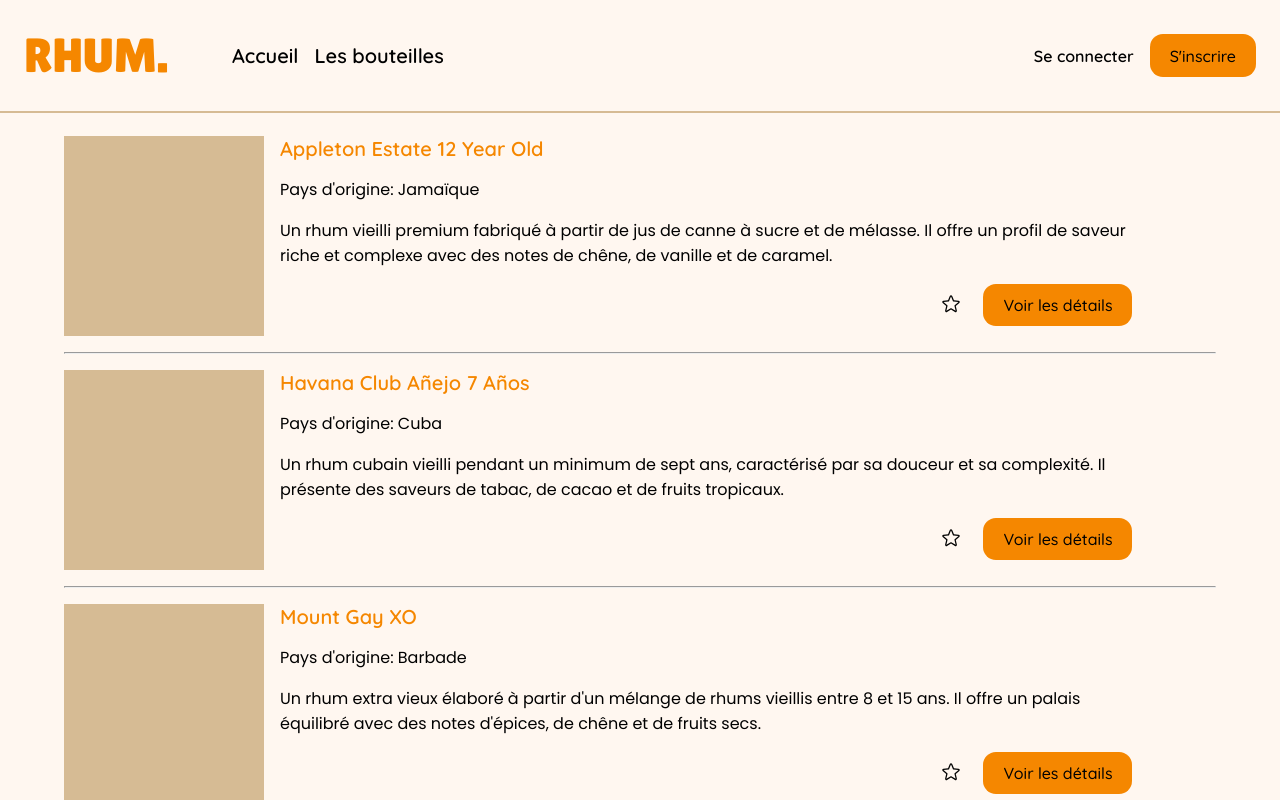
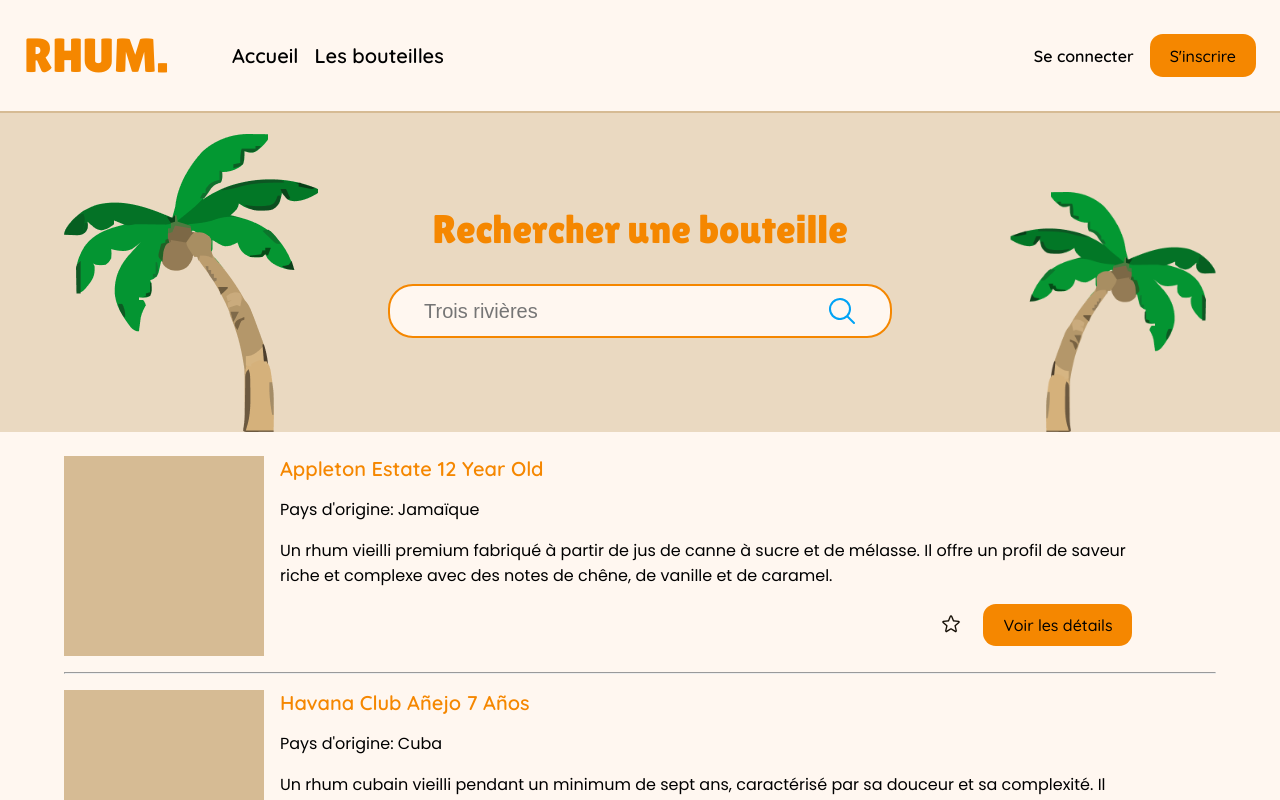
Before and after one commit to LoiseauB/rhum., a React (Vite) app: page /bottles in a window 1280 px wide. Shown: the top 800 px of the page. Built offline with nearby package versions, Linux system fonts and the light colour scheme.

Commit message:
feat: search bar

```diff
--- a/src/pages/Bottles/BottleCard.tsx
+++ b/src/pages/Bottles/BottleCard.tsx
@@ -21,7 +21,7 @@
       <p>{description}</p>
       <div className="flex w-full justify-end gap-2">
         <button>
-          <Star size={20} />
+          <Star size={20} className="favorite" />
         </button>
         <Button asNavLink href={'/bottle/' + index}>
           Voir les détails
--- /dev/null
+++ b/src/pages/Bottles/SearchBar.tsx
@@ -0,0 +1,31 @@
+import { useContext } from 'react';
+import { MagnifyingGlass } from '@phosphor-icons/react';
+
+import { SearchContext } from '.';
+
+import palmTreeUrl from '../../assets/images/tall-palmtree.png';
+
+const SearchBar = () => {
+  const setSearch = useContext(SearchContext);
+  return (
+    <section className="relative overflow-hidden h-hero p-10 bg-secondary-50 m-no-x-main flex justify-center items-center">
+      <img src={palmTreeUrl} alt="palm tree" className="palm" />
+      <img src={palmTreeUrl} alt="palm tree" className="search-palm" />
+      <search className="search-size">
+        <p className="text-primary text-title text-xl text-center m-b-4">
+          Rechercher une bouteille
+        </p>
+        <form className="flex justify-between items-center bg-white size-full rounded-lg search-border px-4">
+          <input
+            type="text"
+            placeholder="Trois rivières"
+            className="search-input text-lg"
+            onChange={e => setSearch(e.target.value)}
+          />
+          <MagnifyingGlass size={32} className="search-icon" />
+        </form>
+      </search>
+    </section>
+  );
+};
+export default SearchBar;
--- a/src/pages/Bottles/index.tsx
+++ b/src/pages/Bottles/index.tsx
@@ -1,12 +1,23 @@
+import { createContext, Dispatch, SetStateAction, useState } from 'react';
+
 import { rumBottles } from '../../config/bottles';
 
 import BottleCard from './BottleCard';
-
+import SearchBar from './SearchBar';
+export const SearchContext = createContext<Dispatch<SetStateAction<string>>>(
+  () => {},
+);
 const Bottles = () => {
+  const [search, setSearch] = useState('');
   return (
+    <>
+      <SearchContext.Provider value={setSearch}>
+        <SearchBar />
         <section className="py-3">
           <ul className="flex flex-col gap-2">
-        {rumBottles.map(({ name, country, description }, index) => (
+            {rumBottles
+              .filter(({ name }) => name.includes(search))
+              .map(({ name, country, description }, index) => (
                 <>
                   <li key={index}>
                     <BottleCard
@@ -21,6 +32,8 @@
               ))}
           </ul>
         </section>
+      </SearchContext.Provider>
+    </>
   );
 };
 
--- a/src/pages/Home/HomeHero.tsx
+++ b/src/pages/Home/HomeHero.tsx
@@ -12,7 +12,7 @@
           <h1 className="text-title text-primary">RHUM.</h1>
           <p className="text-accent font-nav text-xl">Le site des passionnés</p>
         </div>
-        <Button asNavLink isBig>
+        <Button asNavLink href="/bottles" isBig>
           Voir les bouteilles
         </Button>
       </div>
--- a/src/sass/bottles/bottleCard.sass
+++ b/src/sass/bottles/bottleCard.sass
@@ -7,3 +7,13 @@
       width: 100%
       @include responsive($md)
         width: 74%
+
+.favorite
+  fill: $text
+  stroke: $text
+  &:hover
+    fill: $text
+  &:active
+    fill: $accent
+    stroke: $accent
+    scale: 1.3
--- /dev/null
+++ b/src/sass/bottles/searchBar.sass
@@ -0,0 +1,24 @@
+.search
+  &-border
+    border: 2px solid $primary
+  &-size
+    height: fit-content
+    @include responsive($md)
+      width: 45%
+  &-icon
+    fill: $accent
+  &-input
+    height: 50px
+    @include responsive($md)
+      width: 90%
+  &-palm
+    transform: scaleX(-1)
+    position: absolute
+    width: auto
+    max-height: 15rem
+    @media (max-width: $md)
+      left: -4rem
+      bottom: -2rem
+    @include responsive($md)
+      right: 5vw
+      bottom: 0
--- a/src/sass/home/home.sass
+++ b/src/sass/home/home.sass
@@ -3,6 +3,9 @@
     min-height: 60vh
     @include responsive($md)
       min-height: 40vh
+.w
+  &-home-text
+    width: 266px
 
 .icon
   &-home
@@ -13,11 +16,9 @@
   position: absolute
   width: auto
   max-height: 20rem
-
   @media (max-width: $md)
     right: -4rem
     top: -2rem
-
   @include responsive($md)
     left: 5vw
     bottom: 0
--- a/src/sass/index.sass
+++ b/src/sass/index.sass
@@ -7,6 +7,7 @@
 @import 'common/button.sass'
 @import 'layout/header.sass'
 @import 'bottles/bottleCard.sass'
+@import 'bottles/searchBar.sass'
 body
   font-size:16px
   font-family: 'Poppins', sans-serif
@@ -61,15 +62,21 @@
     height: 40vh
   &-fit
     height: fit-content
+  &-full
+    height: 100%
 .w
   &-full
     width: 100%
   &-auto
     width: auto
-  &-home-text
-    width: 266px
   &-fit
     width: fit-content
+
+.size
+  &-full
+    width: 100%
+    height: 100%
+
 
 .m
   &-1
@@ -120,9 +127,16 @@
     @include responsive($md )
       padding: 5rem
   &y
+    &-1
+      padding-top: .5rem
+      padding-bottom: .5rem
     &-3
       padding-top: 1.5rem
       padding-bottom: 1.5rem
+  &x
+    &-4
+      padding-right: 2rem
+      padding-left: 2rem
 
 
 .absolute
@@ -179,3 +193,10 @@
 .border
   border: 1px solid $secondary
   border-radius: 0.81rem
+
+.rounded
+  border-radius: 2px
+  &-lg
+    border-radius: 25px
+  &-full
+    border-radius: 100%
--- a/src/sass/minireset.sass
+++ b/src/sass/minireset.sass
@@ -47,6 +47,7 @@
   margin: 0
   border: none
   background: none
+  outline: none
 
 // Box sizing
 html
--- a/src/sass/text.sass
+++ b/src/sass/text.sass
@@ -52,6 +52,8 @@
     color: $text
   &-accent
     color: $accent
+  &-center
+    text-align: center
 
 .font
   &-body
--- a/src/sass/variables.sass
+++ b/src/sass/variables.sass
@@ -3,7 +3,4 @@
 $primary: #F58700
 $secondary: #D6BB94
 $accent: #00A3F5
-$sm: 576px
-$md: 768px
-$lg: 992px
-$xl: 1200px
+$md: 992px
```
Lines whose indentation alone changed are shown as unchanged.
